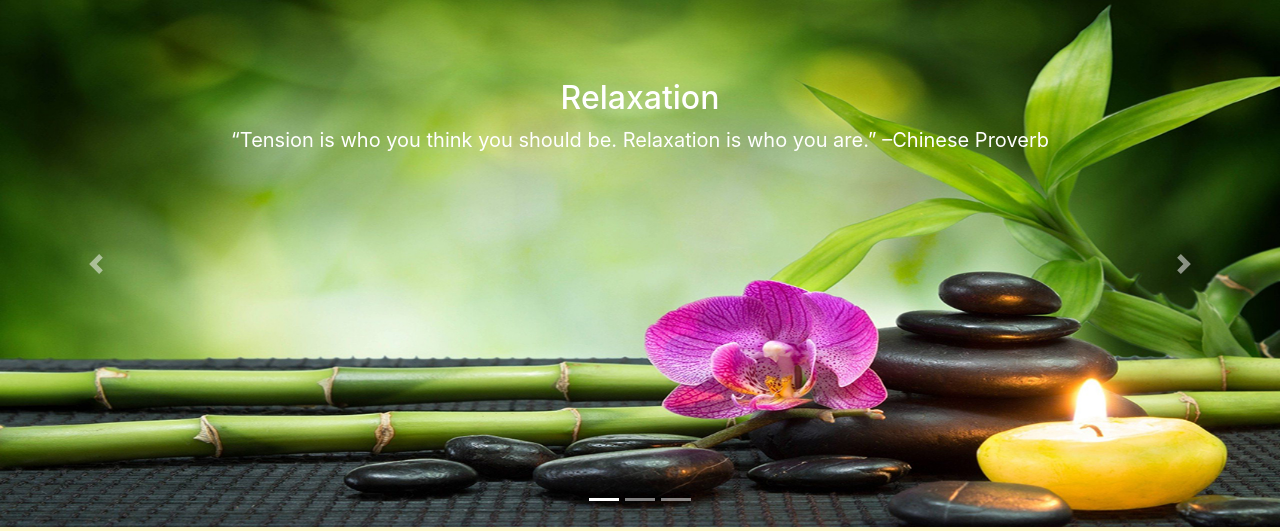
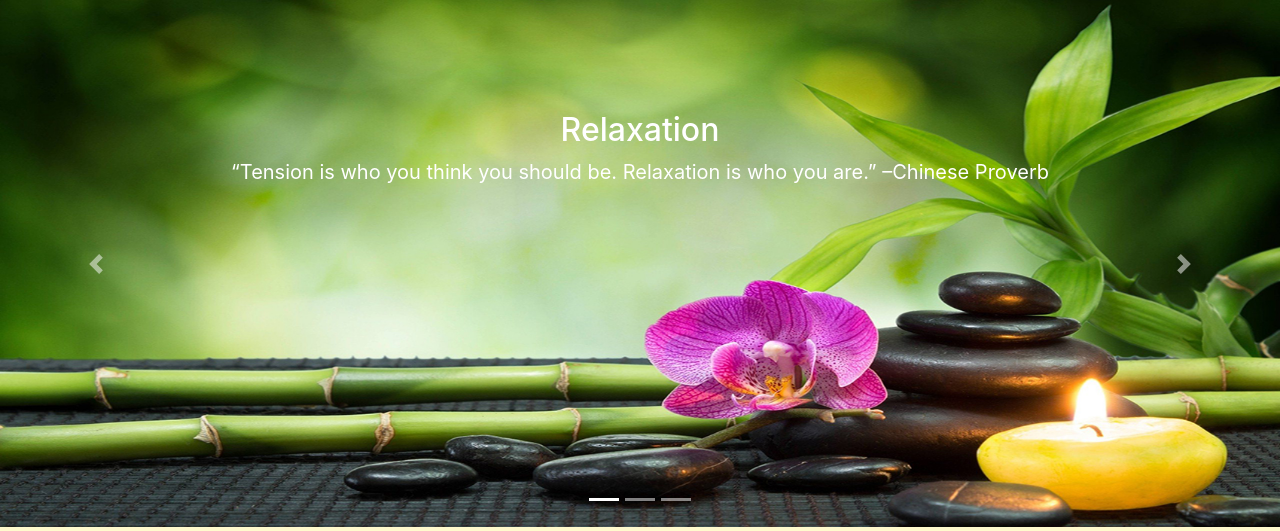
Before and after one commit to sandyp21/sanz, a PHP site: page /index.php in a window 1280 px wide. Shown: the part 56-587 px from the top of the page. Run offline with PHP 8.4, Linux system fonts and the light colour scheme; some libraries are stand-ins or nearby versions.

Commit message:
fix carousel caption

```diff
--- a/includes/header.php
+++ b/includes/header.php
@@ -30,7 +30,7 @@ session_start();
          background-color: LemonChiffon;
        }
        .carousel-caption {
-    bottom: 21rem;
+    bottom: 19rem;
     z-index: 4;
   }
      </style>
```
